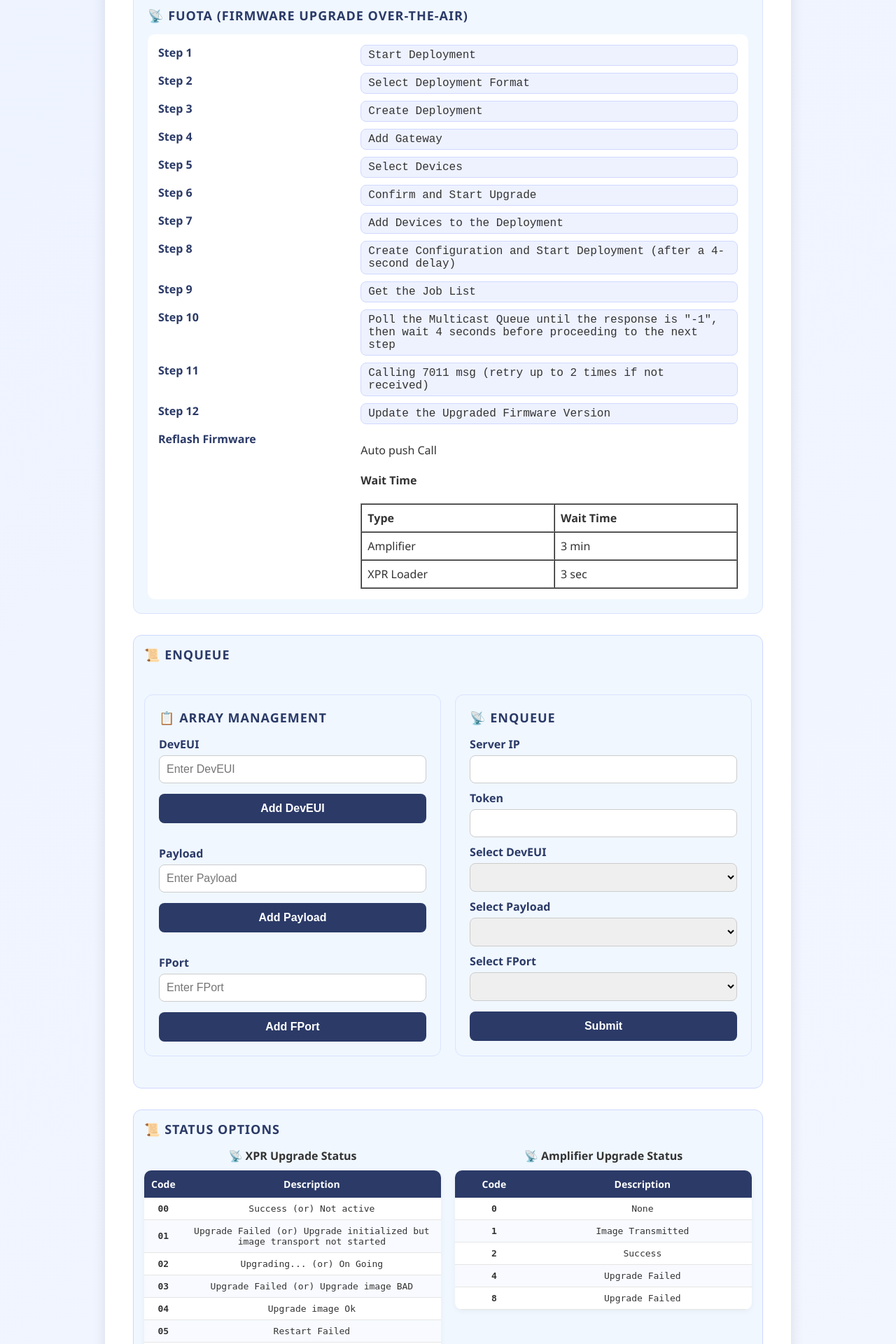
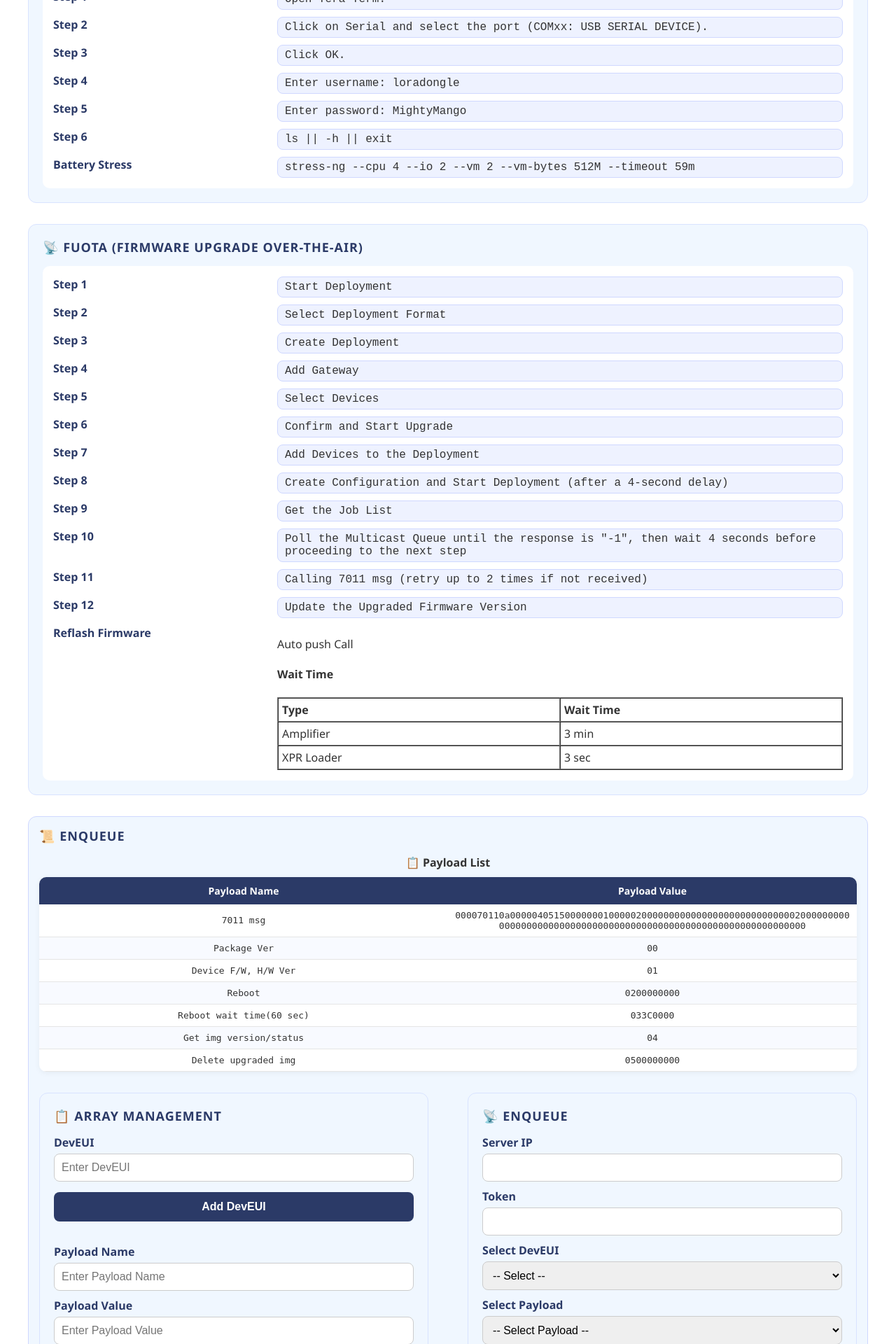
Before and after one commit to VenkataSuresh7989/fuota, a Flask app: page / in a window 1280 px wide. Shown: the part 3440-5360 px from the top of the page at 70% size. Run offline with Flask 3, Linux system fonts and the light colour scheme; lists and menus that the app fills with data are empty.

Commit message:
New Frame Added.

```diff
--- a/static/css/style.css
+++ b/static/css/style.css
@@ -16,8 +16,8 @@ body {
   border-radius: 15px;
   box-shadow: 0 4px 20px rgba(0, 0, 0, 0.1);
   width: 95%;
-  max-width: 900px;
-  text-align: center;
+  max-width: 1200px;
+  text-align: center;.
 }
 
 h2 {
@@ -43,7 +43,7 @@ h3 {
 }
 .module-grid {
   display: grid;
-  grid-template-columns: 1fr 2fr;
+  grid-template-columns: 300px 1fr;
   gap: 10px 20px;
   margin: 0 auto;
   text-align: left;
@@ -173,6 +173,15 @@ button.reset:hover {
   font-size: 16px;
   color: #333;
   margin-top: 5px;
+}
+table{
+    table-layout: fixed;
+}
+table th, table tbody tr td{
+    padding:5px
+}
+table tbody tr td{
+    word-wrap: break-word;
 }
 
 /* Tables */
--- a/static/js/main.js
+++ b/static/js/main.js
@@ -133,13 +133,22 @@ function resetLoopback() {
 //====================================================
 
 let devEuiArr = [];
-let msgPayload = [];
-let fportArr = [];
+let fixedMsgPayload = {
+    "7011 msg" : "000070110a0000040515000000010000020000000000000000000000000000200000000000000000000000000000000000000000000000000000000000000000",
+    "Package Ver": "00",
+    "Device F/W, H/W Ver": "01",
+    "Reboot": "0200000000",
+    "Reboot wait time(60 sec)": "033C0000",
+    "Get img version/status": "04",
+    "Delete upgraded img": "0500000000"
+};
+let msgPayload = {...fixedMsgPayload};
+let fportArr = [1,2,10,11,12,203];
 
 //====================================================
 // Add DevEUI
 //====================================================
-
+refreshArrays();
 function addDevEUI() {
 
     const value = document.getElementById("txtDevEUI").value.trim();
@@ -169,26 +178,34 @@ function addDevEUI() {
 
 function addPayload() {
 
-    const value = document.getElementById("txtPayload").value.trim();
+    const name = document.getElementById("txtPayloadName").value.trim();
+    const value = document.getElementById("txtPayloadValue").value.trim();
 
-    if (value === "") {
-        alert("Please enter Payload.");
-        document.getElementById("txtPayload").focus();
+    if (name === "") {
+        alert("Please enter Payload Name.");
+        document.getElementById("txtPayloadName").focus();
         return;
     }
 
-    if (msgPayload.includes(value)) {
-        alert("Payload already exists.");
+    if (value === "") {
+        alert("Please enter Payload Value.");
+        document.getElementById("txtPayloadValue").focus();
         return;
     }
 
-    msgPayload.push(value);
+    if (msgPayload[name]) {
+        alert("Payload Name already exists.");
+        return;
+    }
 
-    document.getElementById("txtPayload").value = "";
+    msgPayload[name] = value;
+
+    document.getElementById("txtPayloadName").value = "";
+    document.getElementById("txtPayloadValue").value = "";
 
     refreshArrays();
+}
 
-}
 
 //====================================================
 // Add FPort
@@ -227,10 +244,37 @@ function addFport() {
 //====================================================
 
 function refreshArrays() {
+    fillSelect("devEuiSelect", devEuiArr);
+    fillPayloadSelect();
+    fillSelect("fportSelect", fportArr);
+    refreshPayloadTable();
+}
 
-    fillSelect("devEuiSelect", devEuiArr);
-    fillSelect("payloadSelect", msgPayload);
-    fillSelect("fportSelect", fportArr);
+//====================================================
+// Fill Payload Dropdown
+//====================================================
+
+function fillPayloadSelect() {
+
+    const select = document.getElementById("payloadSelect");
+
+    select.innerHTML = "";
+
+    const defaultOption = document.createElement("option");
+    defaultOption.value = "";
+    defaultOption.text = "-- Select Payload --";
+    select.appendChild(defaultOption);
+
+    Object.keys(msgPayload).forEach(name => {
+
+        const option = document.createElement("option");
+
+        option.value = msgPayload[name];   // Actual payload
+        option.text = name;                // Display name
+
+        select.appendChild(option);
+
+    });
 
 }
 
@@ -292,7 +336,7 @@ function validateEnqueue() {
         return false;
     }
 
-    if (msgPayload.length === 0) {
+    if (Object.keys(msgPayload).length === 0) {
         alert("Please add at least one Payload.");
         return false;
     }
@@ -369,3 +413,27 @@ function submitEnqueue() {
     });
 
 }
+
+//====================================================
+// Refresh Payload Table
+//====================================================
+
+function refreshPayloadTable() {
+
+    const tbody = document.querySelector("#payloadTable tbody");
+
+    tbody.innerHTML = "";
+
+    for (const [name, value] of Object.entries(fixedMsgPayload)) {
+
+        const row = document.createElement("tr");
+
+        row.innerHTML = `
+            <td>${name}</td>
+            <td>${value}</td>
+        `;
+
+        tbody.appendChild(row);
+    }
+
+}
--- a/templates/index.html
+++ b/templates/index.html
@@ -169,6 +169,25 @@
       </div>
     </div>
 
+    <!-- Common URLs -->
+    <div class="module-section">
+      <h3>☁️ Using URLs</h3>
+      <div class="module-grid">
+        <div class="module-label">Citrix</div>
+        <div class="module-value">http://vistancenetworks.cloud.com</div>
+        <div class="module-label">Sodiacs</div>
+        <div class="module-value">https://commscope.sodiacs.com</div>
+        <div class="module-label">CMS Setups</div>
+        <div class="module-value">https://docs.google.com/spreadsheets/d/1AumKfktL52vXJKlAUU_xb4PDrKV1KsHRU6BgsMSOF6M</div>
+        <div class="module-label">Firmwares</div>
+        <div class="module-value">https://drive.google.com/drive/u/0/folders/1oyYfZIxcHH5yKHwusvXiwfliMzr22Luy</div>
+        <div class="module-label">Join Server DevEUI List</div>
+        <div class="module-value">https://drive.google.com/file/d/1NbVrXxT0SHgwC8fQbH41iOPkgYg0f_1V</div>
+        <div class="module-label">External Join Server (Embed)</div>
+        <div class="module-value">https://joinserver.embedtechnologies.com/docs</div>
+      </div>
+    </div>
+
     <!-- AWS External Join & FOUTA Server URLs -->
     <div class="module-section">
       <h3>☁️ AWS External Join & FOUTA Server URLs</h3>
@@ -278,6 +297,8 @@
         <div class="module-value">Enter password: MightyMango</div>
         <div class="module-label">Step 6</div>
         <div class="module-value">ls || -h || exit</div>
+        <div class="module-label">Battery Stress</div>
+        <div class="module-value">stress-ng --cpu 4 --io 2 --vm 2 --vm-bytes 512M --timeout 59m</div>
       </div>
     </div>
 
@@ -330,9 +351,6 @@
         </div>
       </div>
     </div>
-
-
-
 <!-- ============================= -->
 <!-- Enqueue -->
 <!-- ============================= -->
@@ -340,6 +358,19 @@
 <!-- Version Table -->
 <div class="mappings-container">
   <h3>📜 Enqueue</h3>
+  <div class="mapping-section">
+    <h4>📋 Payload List</h4>
+    <table class="status-table" id="payloadTable">
+      <thead>
+        <tr>
+          <th>Payload Name</th>
+          <th>Payload Value</th>
+        </tr>
+      </thead>
+      <tbody></tbody>
+    </table>
+  </div>
+
   <div class="table-grid col-2">
     <div class="module-section">
         <h3>📋 Array Management</h3>
@@ -349,8 +380,16 @@
         <button onclick="addDevEUI()">Add DevEUI</button>
         <br><br>
 
-        <label>Payload</label>
-        <input type="text" id="txtPayload" placeholder="Enter Payload">
+        <label>Payload Name</label>
+        <input type="text"
+               id="txtPayloadName"
+               placeholder="Enter Payload Name">
+
+        <label>Payload Value</label>
+        <input type="text"
+               id="txtPayloadValue"
+               placeholder="Enter Payload Value">
+
         <button onclick="addPayload()">Add Payload</button>
         <br><br>
 
@@ -384,9 +423,6 @@
     </div>
   </div>
 </div>
-
-
-
 
     <!-- Status Mappings -->
     <div class="mappings-container">
```
Also changed, not shown: Testing.py (deleted, +0 -21 lines).
